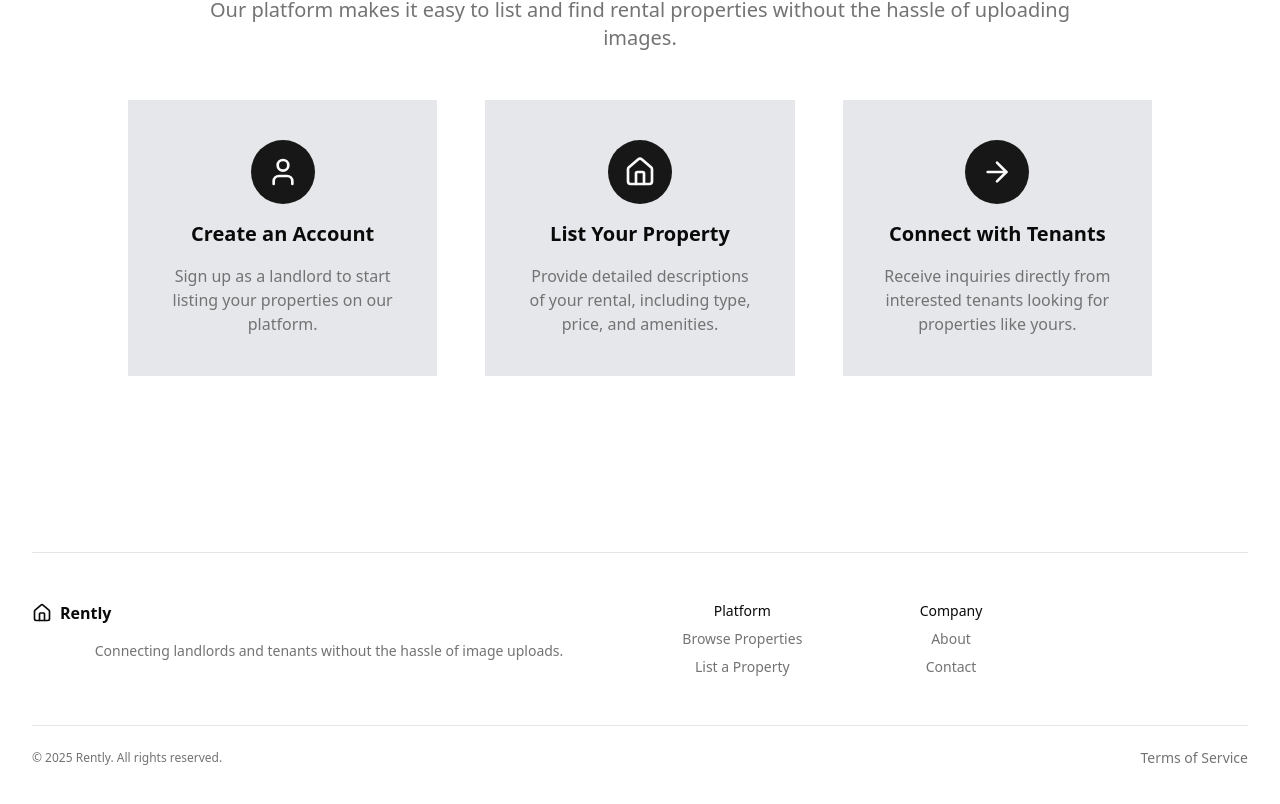
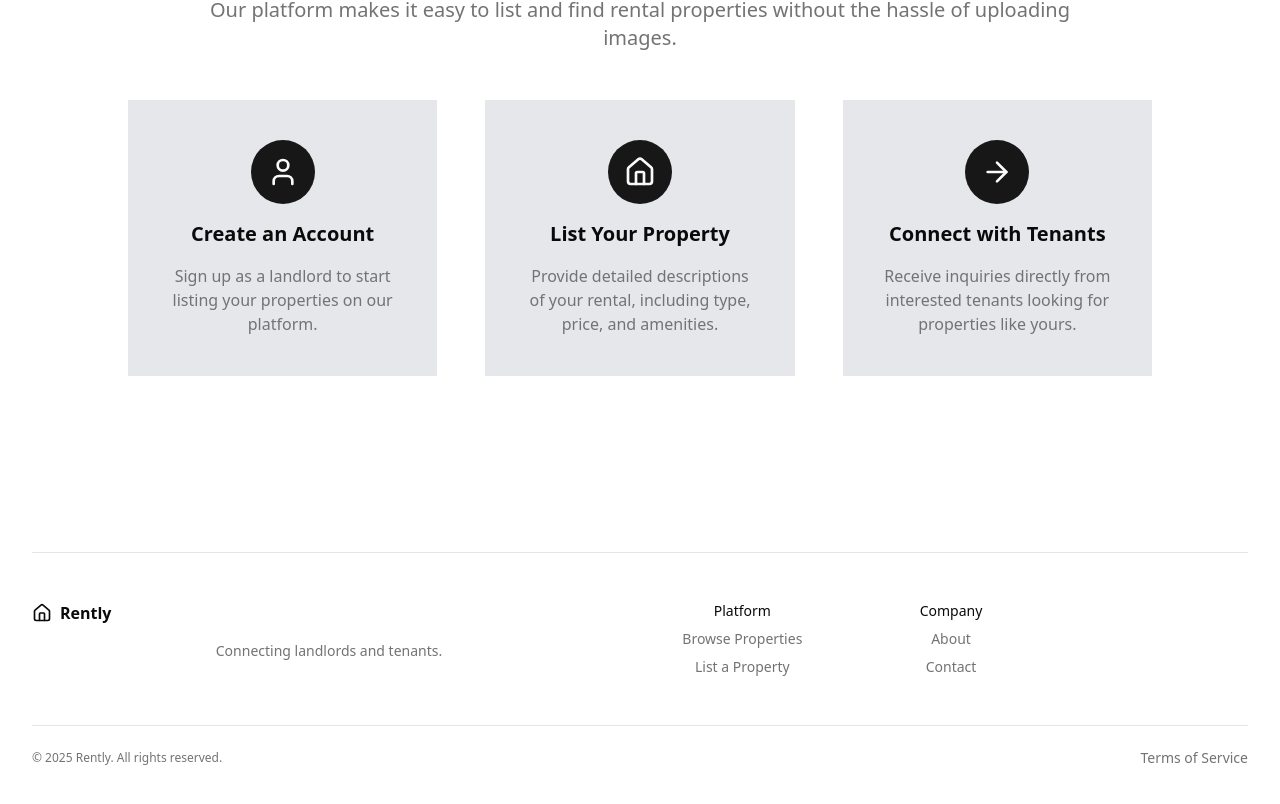
Before and after one commit to whoIsImai/Restly, a React (Vite) app: page / in a window 1280 px wide. Shown: the part 1006-1810 px from the top of the page. Built offline with nearby package versions, Linux system fonts and the light colour scheme.

Commit message:
removed text

```diff
--- a/src/components/footer.tsx
+++ b/src/components/footer.tsx
@@ -12,7 +12,7 @@ export default function Footer() {
               <span>Rently</span>
             </div>
             <p className="text-sm text-muted-foreground">
-              Connecting landlords and tenants without the hassle of image uploads.
+              Connecting landlords and tenants.
             </p>
           </div>
           <div className="grid flex-1 grid-cols-2 gap-8 sm:grid-cols-3">
```
